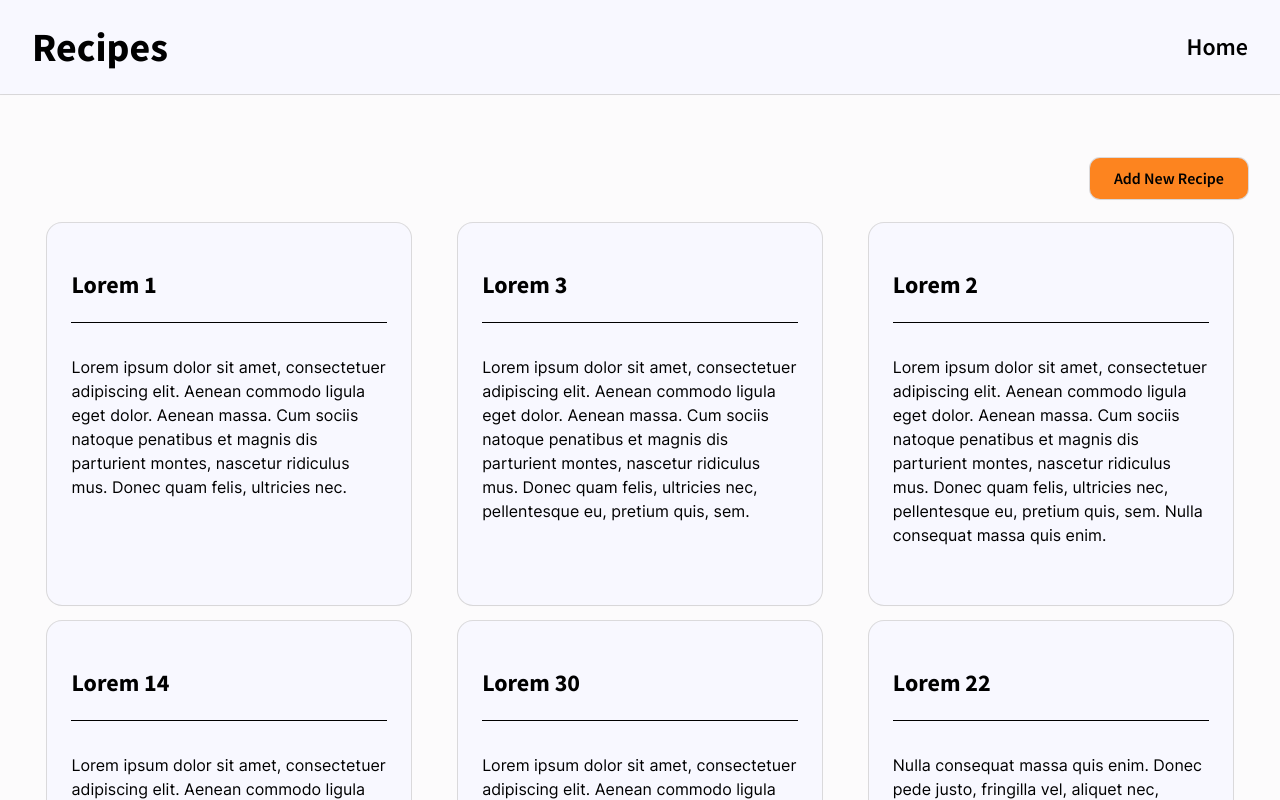
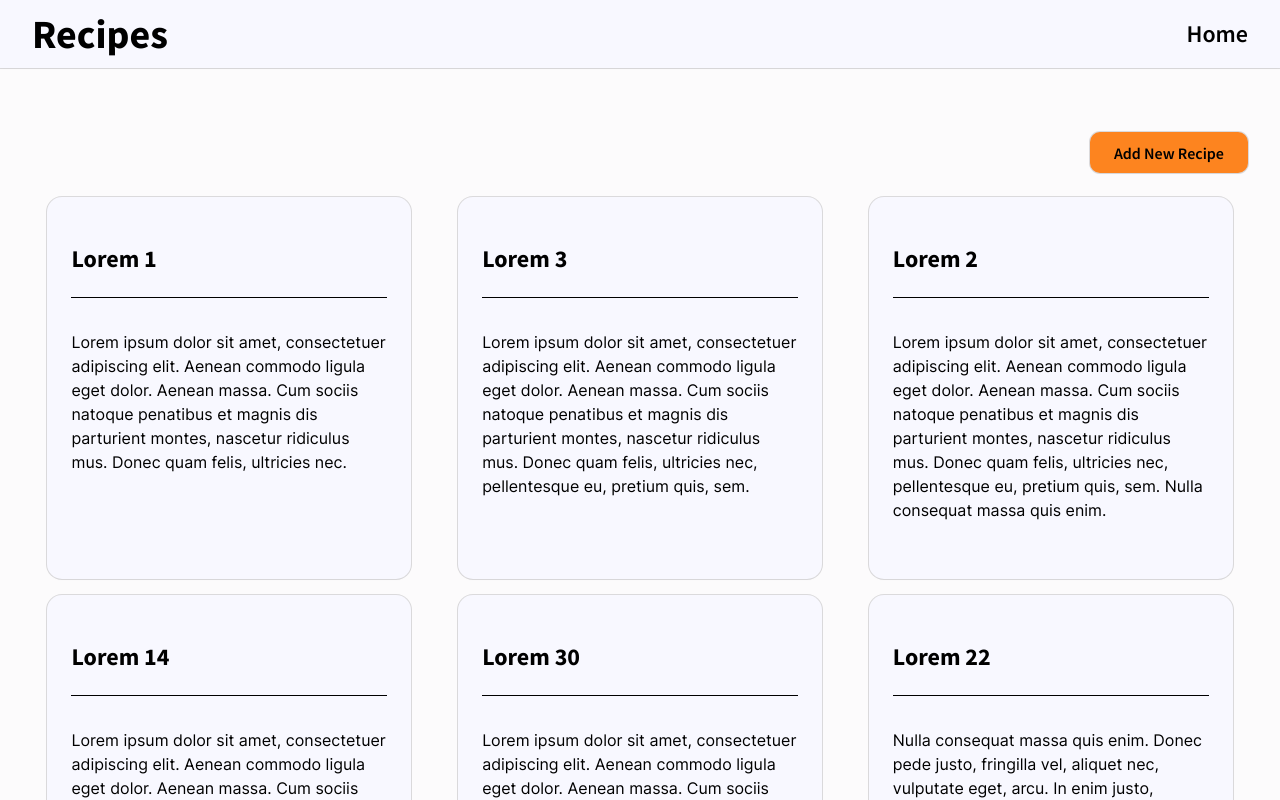
Before and after one commit to Qusz/vue-recipe-app, a Vue app: page / in a window 1280 px wide. Shown: the top 800 px of the page. Built offline with nearby package versions, Linux system fonts and the light colour scheme; data requests are answered from the project's data file.

Commit message:
makes navbar sticky

```diff
--- a/src/assets/styles/sass/components/TheHeader.scss
+++ b/src/assets/styles/sass/components/TheHeader.scss
@@ -3,6 +3,10 @@
 .header {
   background-color: $clr-primary;
   box-shadow: rgba(0, 0, 0, 0.02) 0px 1px 3px 0px, rgba(27, 31, 35, 0.15) 0px 0px 0px 1px;
+
+  position: sticky;
+  top: 0;
+  z-index: 99;
 }
 
 .navbar {
@@ -11,7 +15,9 @@
   justify-content: space-between;
   align-items: center;
 
-  padding-block: $spacer-s;
+
+
+  padding-block: $spacer-xxs;
 
     &__logo {
       font-family: 'Source Sans 700';
```
Also changed, not shown: 1 other file (tests, documents, lock files or other folders).
